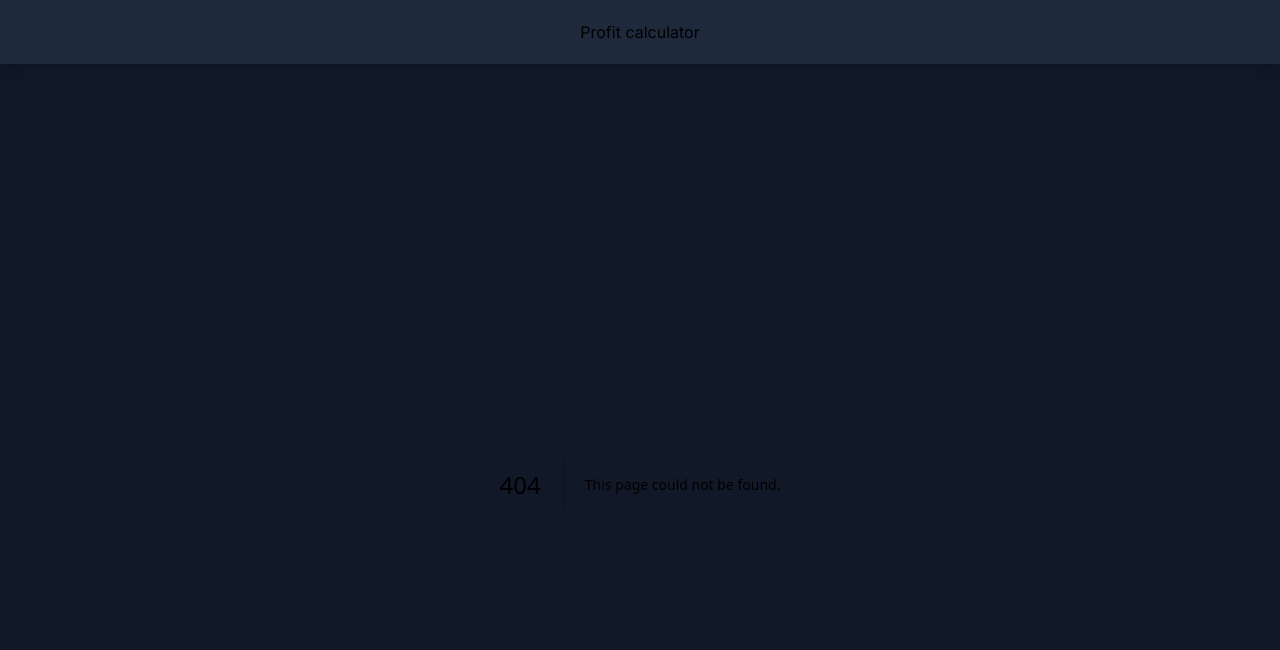
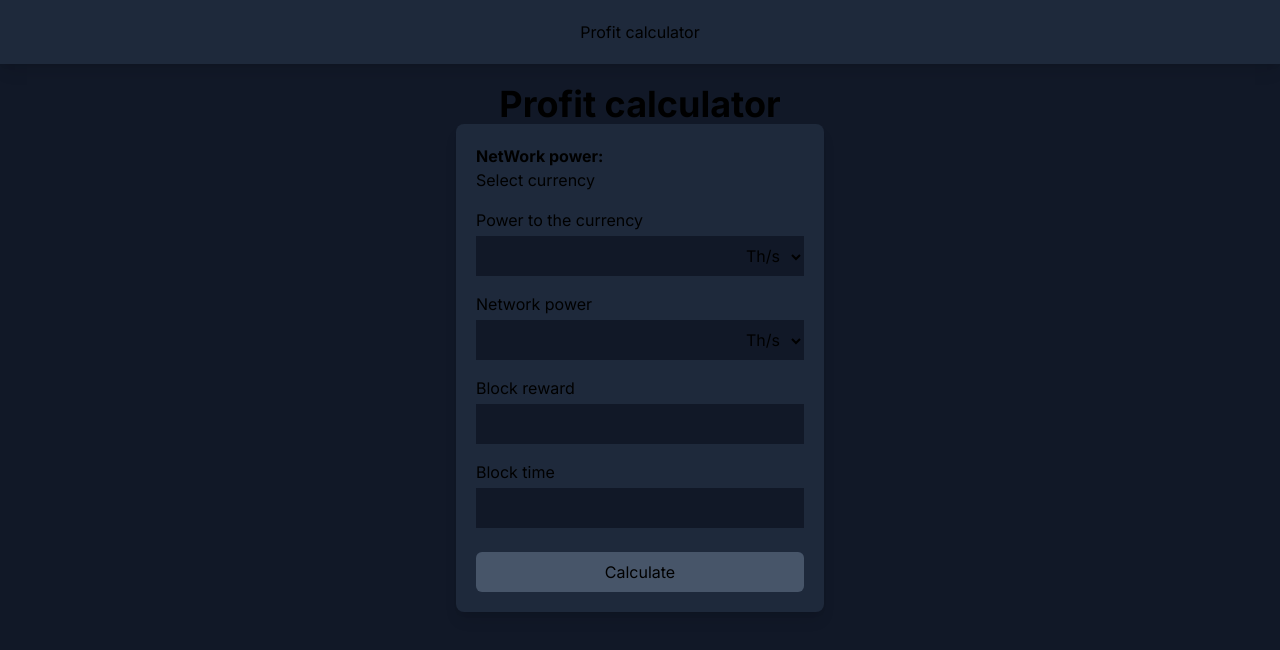
Before and after one commit to dagamdev/rollercoin-tools, a Next.js app: page /profit-calculator in a window 1280 px wide. Before the commit this address had no page. Shown: the top 650 px of the page. Built offline with nearby package versions, Linux system fonts and the light colour scheme; no server answers.

Commit message:
add calculator components

```diff
--- a/src/app/globals.css
+++ b/src/app/globals.css
@@ -18,5 +18,15 @@
 
 body {
   color: rgb(var(--foreground-rgb));
-  background: #181928;
+  /* background: #181928; */
 }
+
+input[type=number]::-webkit-inner-spin-button,
+input[type=number]::-webkit-outer-spin-button {
+  -webkit-appearance: none;
+  margin: 0;
+}
+
+input[type=number] {
+  -moz-appearance: textfield;
+}
--- a/src/app/page.tsx
+++ b/src/app/page.tsx
@@ -1,8 +1,7 @@
 export default function Home () {
   return (
-    <main className="flex min-h-screen flex-col items-center justify-between p-24">
+    <>
       hola
-
-    </main>
+    </>
   )
 }
--- /dev/null
+++ b/src/app/profit-calculator/page.tsx
@@ -0,0 +1,94 @@
+'use client'
+
+import { useRef, useState, useEffect, type FormEvent } from 'react'
+import type { BaseData, CurrenciesConfig, Currency, DateAndValue, PowerUnits } from '@/typestools'
+import { POWER_UNITS } from '@/utils/configtools'
+import CustomInput from '@/components/calculator/custom-inputtools'
+import { customApiFetch } from '@/utils/servicestools'
+
+export default function ProfitCalculatorPage () {
+  const [currencies, setCurrencies] = useState<Currency[]>([])
+  const [currency, setCurrency] = useState<Currency>()
+
+  const [currencyPower, setCurrencyPower] = useState<number>()
+  const [networkCurrencyPower, setNextworkCurrencyPower] = useState<number>()
+  const [blockReward, setBlockReward] = useState<number>()
+  const [blockTime, setBlockTime] = useState<number>()
+
+  useEffect(() => {
+    customApiFetch<BaseData<CurrenciesConfig>>('currencies').then((data) => {
+      // console.log(data)
+
+      if (typeof data.data === 'object') {
+        const theyCanBeMined = data.data.currencies_config.filter(f => f.is_can_be_mined).sort((a, b) => a.position - b.position)
+        setCurrencies(theyCanBeMined)
+        setCurrency(theyCanBeMined[0])
+      }
+    }).catch(e => { console.error(e) })
+  }, [])
+
+  useEffect(() => {
+    if (currency !== undefined) {
+      customApiFetch<BaseData<DateAndValue>>(`currency/power?currency=${currency.balance_key}`).then(data => {
+        if (data.success) setNextworkCurrencyPower(data.data.value)
+      })
+
+      customApiFetch<BaseData<DateAndValue>>(`currency/block/reward?currency=${currency.balance_key}`).then(data => {
+        if (data.success) {
+          console.log(data.data, data.data.value / 10000000000)
+          setBlockReward(data.data.value / 10000000000)
+        }
+      })
+
+      customApiFetch<BaseData<DateAndValue>>(`currency/block/duration?currency=${currency.balance_key}`).then(data => {
+        if (data.success) setBlockTime(data.data.value)
+      })
+    }
+  }, [currency])
+
+  const onSubmit = (e: FormEvent<HTMLFormElement>) => {
+    e.preventDefault()
+
+    console.log(e.currentTarget.power.value, e.currentTarget.myUnits.value)
+  }
+
+  return (
+    <>
+      <h1 className='font-bold text-4xl'>Profit calculator</h1>
+
+      <form onSubmit={onSubmit} className='p-5 rounded-lg shadow-lg bg-slate-800'>
+        <header>
+          <strong>{currency?.fullname}</strong>
+          <p>
+            <strong>NetWork power:</strong> {networkCurrencyPower}
+          </p>
+        </header>
+
+        {currencyPower}
+
+        <section>
+          <p>Select currency</p>
+          <div>
+            <div>
+              {currency !== undefined && <>
+                <img src={'api/currency/img'} alt={`Currency ${currency.name} icon`} />
+                <strong>{currency.name}</strong>
+              </>}
+            </div>
+            <ul>{currencies.map(c => <li key={c.balance_key}>
+              <img src={`https://rollercoin.com/static/img/icon/currencies/${c.img}.svg?v=1.11`} alt={`Currency ${c.name} icon`} />
+              <span>{c.name}</span>
+            </li>)}</ul>
+          </div>
+        </section>
+
+        <CustomInput type='power' setValue={setCurrencyPower} text='Power to the currency' />
+        <CustomInput type='power' value={networkCurrencyPower} setValue={setNextworkCurrencyPower} text='Network power' />
+        <CustomInput type='number' value={blockReward} setValue={setBlockReward} text='Block reward' />
+        <CustomInput type='number' value={blockTime} setValue={setBlockTime} text='Block time' />
+
+        <button className='p-2 mt-2 rounded-md w-full bg-slate-600'>Calculate</button>
+      </form>
+    </>
+  )
+}
--- /dev/null
+++ b/src/components/calculator/custom-input.tsx
@@ -0,0 +1,58 @@
+import { useId, useState, useEffect, type ChangeEvent } from 'react'
+import SelectUnit from './select-unit'
+import { POWER_UNITS } from '@/utils/configtools'
+import type { PowerUnits, StateFunction } from '@/typestools'
+
+export default function CustomInput ({ type, text, value, setValue }: {
+  type: 'number' | 'power'
+  text: string
+  value?: number
+  setValue: StateFunction<number | undefined>
+}) {
+  const inputId = useId()
+  const [powerUnit, setPowerUnit] = useState<PowerUnits>('Th')
+  const [inputValue, setInputValue] = useState('')
+
+  useEffect(() => {
+    if (value !== undefined) {
+      if (type === 'power') {
+        const valueLength = value.toString().length
+
+        for (const key in POWER_UNITS) {
+          const difference = valueLength - POWER_UNITS[key as PowerUnits].toString().length
+          if (difference >= 0 && difference <= 2) {
+            console.log(key)
+            setPowerUnit(key as PowerUnits)
+            setInputValue((value / POWER_UNITS[key as PowerUnits]).toString())
+          }
+        }
+      } else {
+        setInputValue(value.toString())
+      }
+    }
+  }, [value])
+
+  useEffect(() => {
+    setValue(inputValue.length === 0 ? undefined : parseFloat(inputValue) * POWER_UNITS[powerUnit])
+  }, [powerUnit, inputValue])
+
+  const handleChange = ({ currentTarget: { value } }: ChangeEvent<HTMLInputElement>) => {
+    setInputValue(value)
+  }
+
+  return (
+    <label className='flex flex-col my-4' htmlFor={inputId}>
+      {text}
+      <section className='mt-1 bg-gray-900'>
+        <input className='px-3 py-2 outline-none border-none bg-transparent'
+          onChange={handleChange}
+          style={{
+            WebkitAppearance: 'none',
+            MozAppearance: 'textfield',
+            writingMode: 'horizontal-tb'
+          }} id={inputId} name='power' type="number" value={inputValue} defaultValue={value} />
+        {type === 'power' && <SelectUnit selectValue={powerUnit} setSelectValue={setPowerUnit} />}
+      </section>
+    </label>
+  )
+}
--- /dev/null
+++ b/src/components/calculator/select-unit.tsx
@@ -0,0 +1,22 @@
+import { type ChangeEvent } from 'react'
+import type { PowerUnits, StateFunction } from '@/typestools'
+
+export default function SelectUnit ({ selectValue, setSelectValue }: {
+  selectValue: string
+  setSelectValue: StateFunction<PowerUnits>
+}) {
+  const handleChangeUnit = ({ currentTarget: { value } }: ChangeEvent<HTMLSelectElement>) => {
+    setSelectValue(value as PowerUnits)
+  }
+
+  return (
+    <select className='p-2 bg-gray-900'
+      onChange={handleChangeUnit} id="myUnits" value={selectValue}
+    >
+      <option value='Th'>Th/s</option>
+      <option value='Ph'>Ph/s</option>
+      <option value='Eh'>Eh/s</option>
+      <option value='Zh'>Zh/s</option>
+    </select>
+  )
+}
--- a/src/pages/api/network/info.ts
+++ /dev/null
@@ -1,27 +0,0 @@
-import { type NextApiRequest, type NextApiResponse } from 'next'
-
-export default async function ping (req: NextApiRequest, res: NextApiResponse) {
-  const promise = await fetch('https://rollercoin.com/api/mining/network-info-by-day?from=2023-10-08&to=2023-10-15&currency=SAT&groupBy=total_power', {
-    headers: {
-      accept: 'application/json',
-      'accept-language': 'es-ES,es;q=0.5',
-      'content-type': 'application/json',
-      'sec-ch-ua': '"Chromium";v="118", "Brave";v="118", "Not=A?Brand";v="99"',
-      'sec-ch-ua-mobile': '?0',
-      'sec-ch-ua-platform': '"Windows"',
-      'sec-fetch-dest': 'empty',
-      'sec-fetch-mode': 'cors',
-      'sec-fetch-site': 'same-origin',
-      'sec-gpc': '1',
-      cookie: 'registered=1; user_id=650dc49d399846a25dd53ca4',
-      Referer: 'https://rollercoin.com/network-power',
-      'Referrer-Policy': 'strict-origin-when-cross-origin'
-    },
-    body: null,
-    method: 'GET'
-  })
-
-  const data = await promise.json()
-
-  res.json(data)
-}
```
